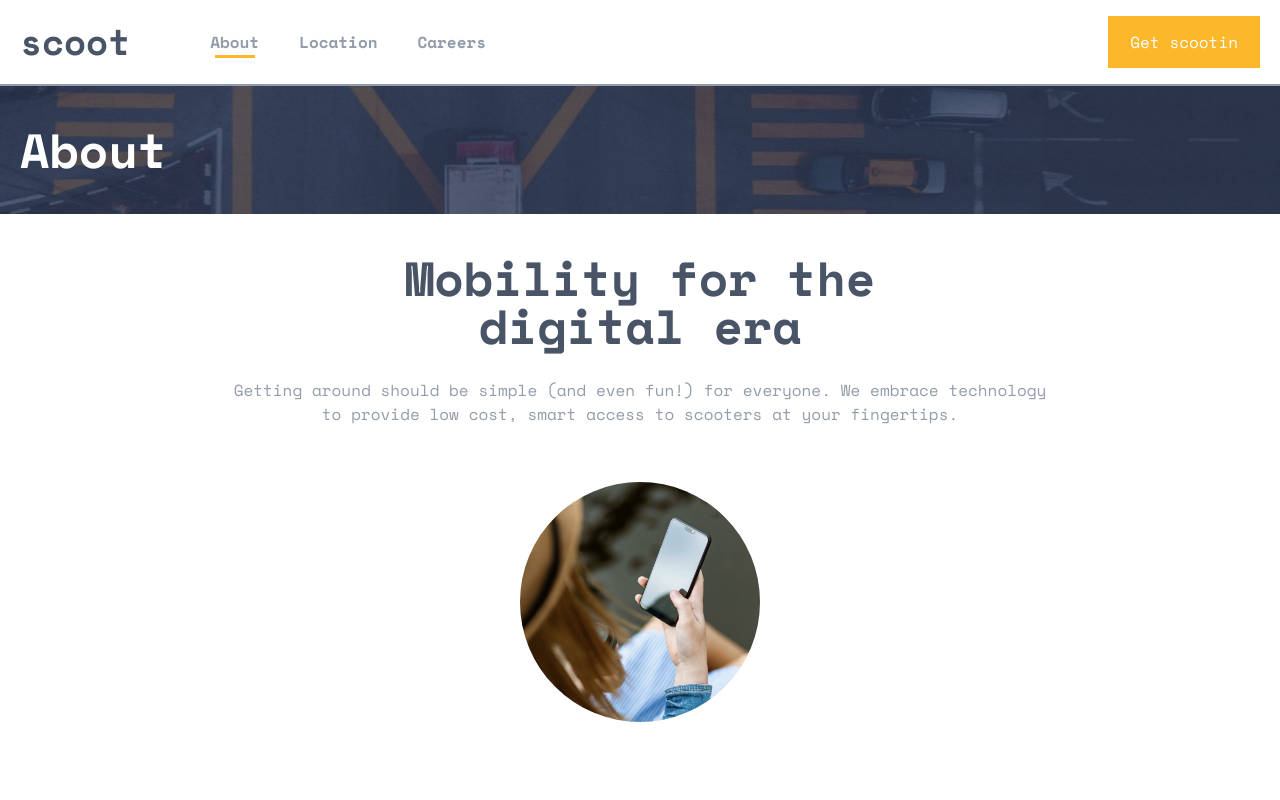
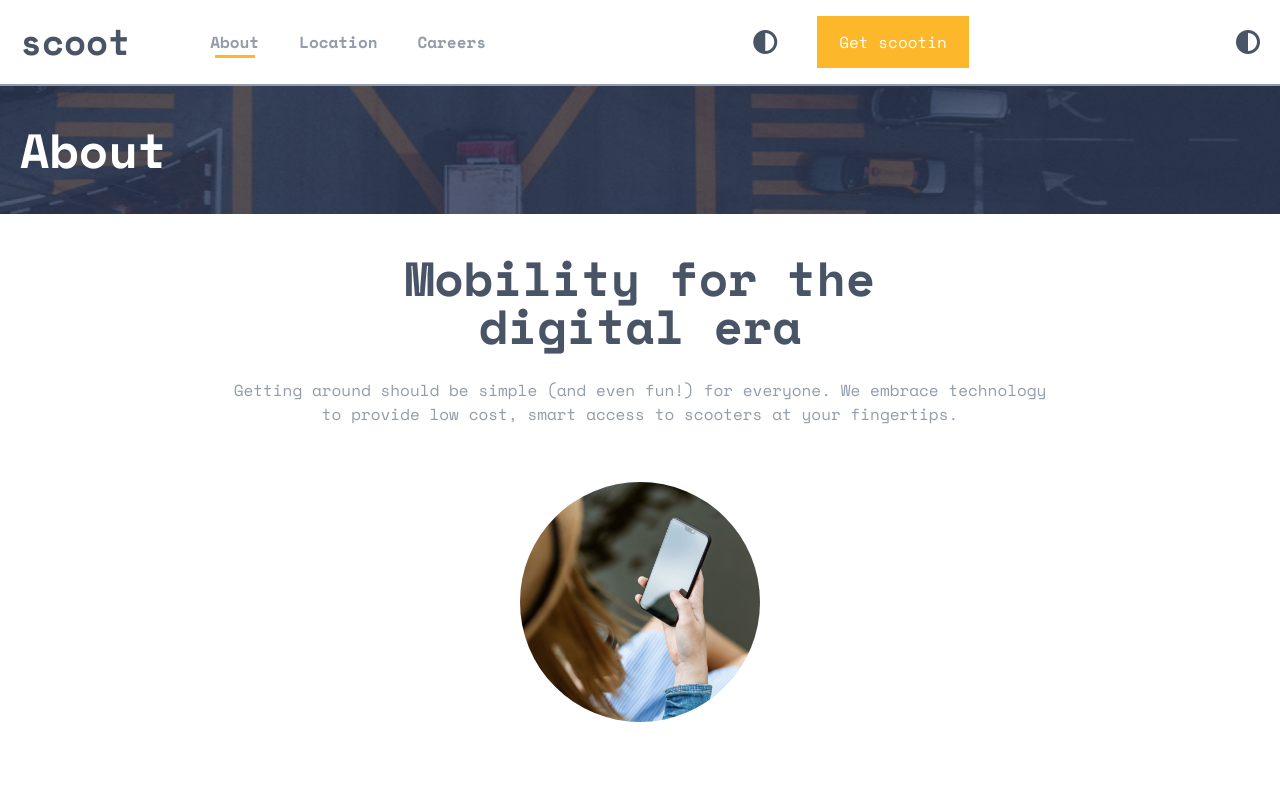
Before and after one commit to Legion154/scoot, a React (Vite) app: page /about in a window 1280 px wide. Shown: the top 800 px of the page. Built offline with nearby package versions, Linux system fonts and the light colour scheme.

Commit message:
dark mode installed

```diff
--- a/src/App.jsx
+++ b/src/App.jsx
@@ -1,4 +1,3 @@
-import React from "react";
 import { Home, About, Careers, Location } from "./pages";
 import Layout from "./Layout/Layout";
 import { Route, Routes } from "react-router-dom";
--- a/src/Layout/Header/Header.jsx
+++ b/src/Layout/Header/Header.jsx
@@ -1,9 +1,32 @@
-import React, { useState } from "react";
+import React, { useEffect, useState } from "react";
 import { Button } from "../../components/Button";
 import { Link, NavLink } from "react-router-dom";
 
 const Header = () => {
   const [open, setOpen] = useState(false);
+  const [dark, setDark] = useState(() => {
+    return localStorage.getItem("theme") === "true";
+  });
+  useEffect(() => {
+    if (dark) {
+      document.body.classList.add("dark");
+    } else {
+      document.body.classList.remove("dark");
+    }
+  }, [dark]);
+
+  const mode = () => {
+    setDark((prevstate) => {
+      const newState = !prevstate;
+      localStorage.setItem("darkMode", newState);
+      if (newState) {
+        document.body.classList.add("dark");
+      } else {
+        document.body.classList.remove("dark");
+      }
+      return newState;
+    });
+  };
 
   const sidebar = () => {
     setOpen((prevstate) => {
@@ -23,8 +46,8 @@ const Header = () => {
   };
 
   return (
-    <main className="sticky top-0 z-30 py-4 px-3 sm:px-5 2xl:px-40 bg-primary border-b-2 border-b-accent1">
-      <div className="flex flex-row items-center justify-between ">
+    <main className="sticky top-0 z-30">
+      <div className="py-4 px-3 sm:px-5 2xl:px-40 bg-primary border-b-2 border-b-accent1 flex flex-row items-center justify-between duration-300">
         <div className="flex flex-row items-center md:gap-10 lg:gap-20">
           <h1 className="text-4xl font-bold text-secondary select-none">
             <Link onClick={closeSidebar} to={"/"}>
@@ -43,15 +66,19 @@ const Header = () => {
             </li>
           </ul>
         </div>
-        <div className="hidden md:block">
+        <div className="hidden md:flex flex-row items-center gap-10">
+          <i className="fa-solid fa-circle-half-stroke text-2xl text-secondary cursor-pointer"></i>
           <Button name={"Get scootin"} />
         </div>
+        <div className="flex flex-row items-center gap-7 cursor-pointer">
+          <i onClick={mode} className="fa-solid fa-circle-half-stroke text-2xl text-secondary"></i>
           <i
             onClick={sidebar}
             className={`${
               open ? "fa-xmark pr-[5px]" : "fa-bars pr-0"
             } fa-solid fa-bars text-2xl cursor-pointer text-secondary block md:hidden`}
           ></i>
+        </div>
       </div>
 
       {/* SIDEBAR */}
--- a/src/Layout/Layout.jsx
+++ b/src/Layout/Layout.jsx
@@ -4,7 +4,7 @@ import Footer from "./Footer/Footer";
 
 const Layout = ({ children }) => {
   return (
-    <div className="container font-space_mono">
+    <div className="container font-space_mono bg-primary">
       <Header />
       {children}
       <Footer />
--- a/src/components/Summary.jsx
+++ b/src/components/Summary.jsx
@@ -8,12 +8,12 @@ export const Summary = ({ title, describtion }) => {
   };
 
   return (
-    <div className="bg-accent4 px-8 py-5 w-full flex flex-col duration-300">
+    <div className="bg-accent4 px-8 py-5 w-full flex flex-col rounded-sm duration-300">
       <div
         onClick={deatails}
         className="flex flex-row items-start justify-between select-none cursor-pointer duration-300"
       >
-        <h1 className="text-lg font-bold text-secondary">{title}</h1>
+        <h1 className="text-lg font-bold text-[#495567]">{title}</h1>
         <i
           className={`${
             active ? "rotate-180" : "rotate-0"
@@ -23,7 +23,7 @@ export const Summary = ({ title, describtion }) => {
       <p
         className={`${
           active ? "h-48 sm:h-28 2xl:h-24 pt-6" : "h-0 pt-0"
-        } text-secondary text-sm font-medium overflow-hidden duration-300`}
+        } text-[#495567] text-sm font-medium overflow-hidden duration-300`}
       >
         {describtion
           ? "To download the Scoot app, you can search “Scoot” in both the App and Google Play stores. An even simpler way to do it would be to click the relevant link at the bottom of this page and you’ll be re-directed to the correct page."
--- a/src/index.css
+++ b/src/index.css
@@ -8,6 +8,16 @@
   margin: 0;
   padding: 0;
   box-sizing: border-box;
+}
+
+:root {
+  --primary: #ffffff;
+  --secondary: #495567;
+}
+
+.dark {
+  --primary: #495567;
+  --secondary: #ffffff;
 }
 
 .container {
--- a/tailwind.config.js
+++ b/tailwind.config.js
@@ -4,8 +4,8 @@ export default {
   theme: {
     extend: {
       colors: {
-        primary: "#FFFFFF",
-        secondary: "#495567",
+        primary: "var(--primary)",
+        secondary: "var(--secondary)",
         accent1: "#939CAA",
         accent2: "#E5ECF4",
         accent3: "#FCB72B",
```
Lines whose indentation alone changed are shown as unchanged.
